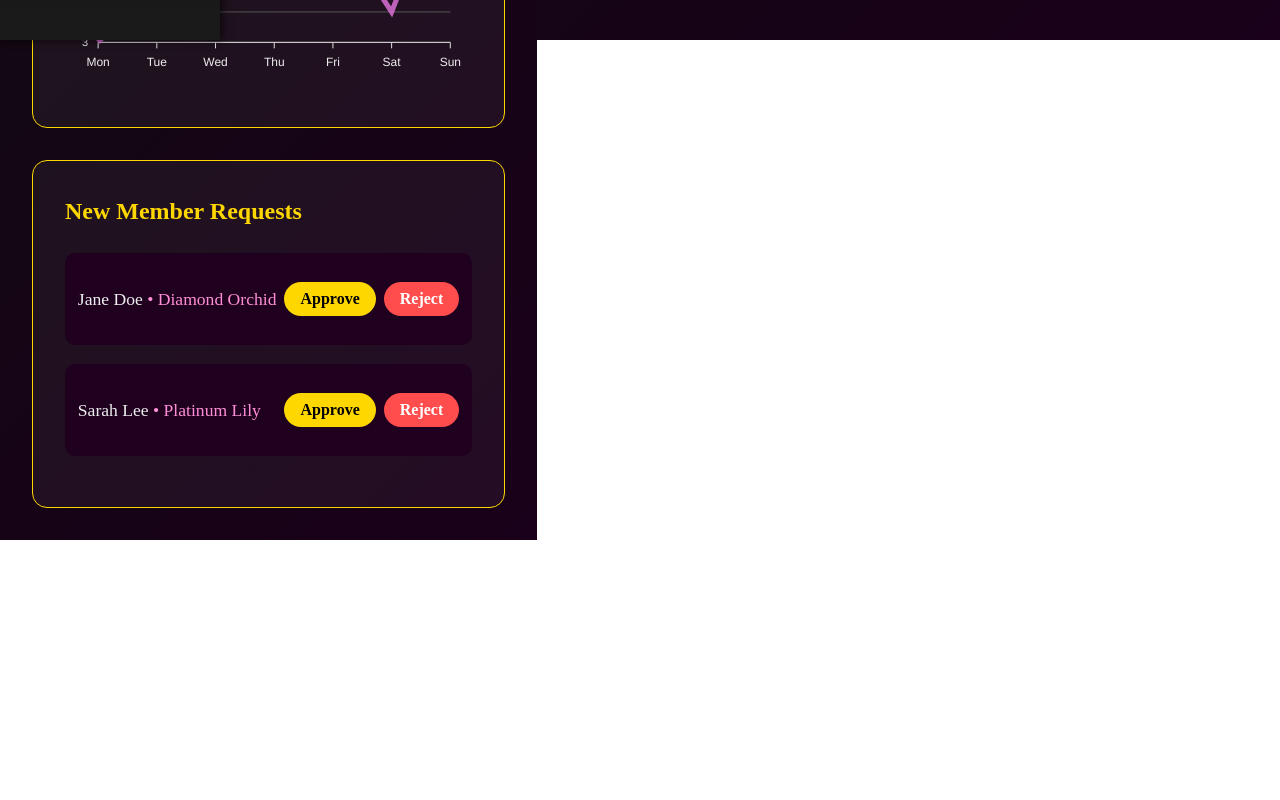
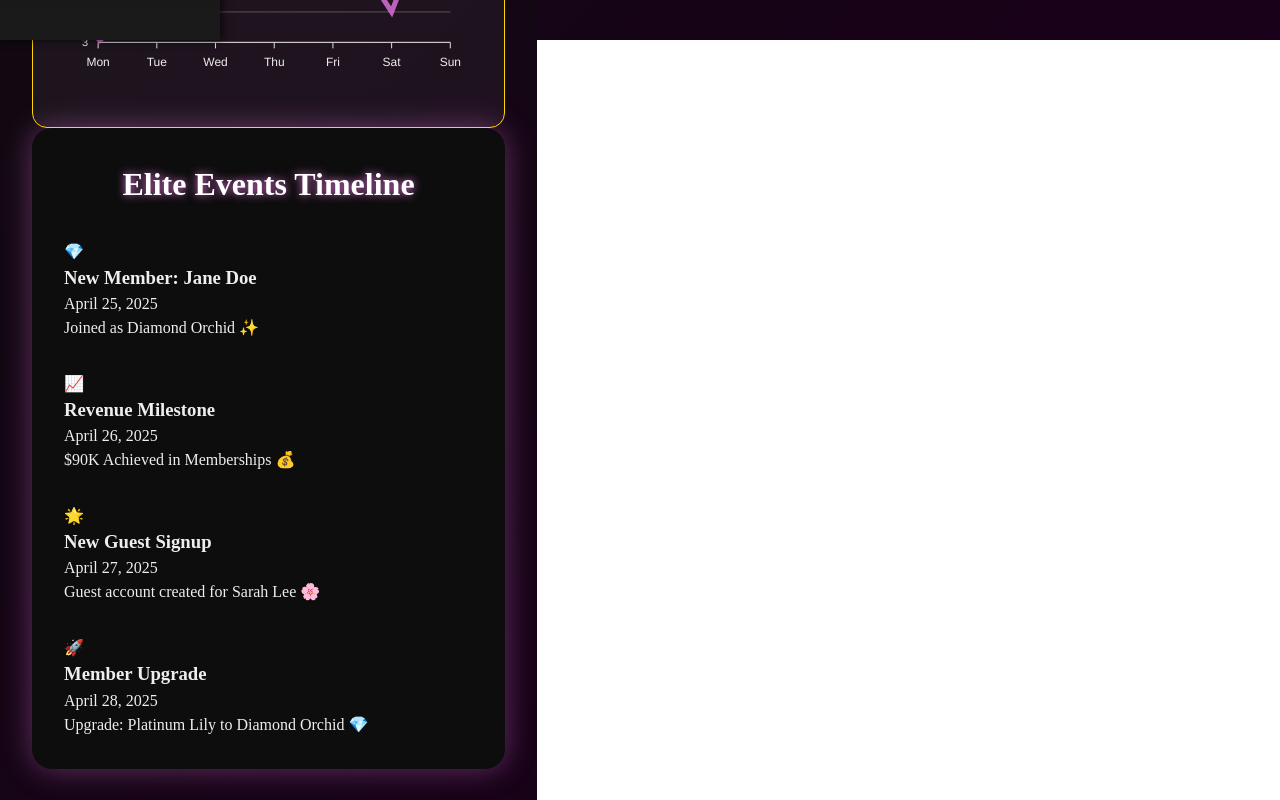
Before and after one commit to mof48/mof-frontend, a React (Vite) app: page /admin in a window 1280 px wide. Shown: the part 760-1560 px from the top of the page. Before the commit the page ends 1300 px from the top, so only its background shows below. Built offline with nearby package versions, Linux system fonts and the light colour scheme; sample sign-in values are in the browser's storage.

Commit message:
added Timeline changes

```diff
--- a/src/pages/Dashboard/AdminDashboard.jsx
+++ b/src/pages/Dashboard/AdminDashboard.jsx
@@ -3,6 +3,7 @@ import adminAvatar from '../../assets/admin-avatar.png'; // Corrected path
 import { useEffect } from 'react';
 import Chart from 'react-apexcharts';
 import AdminSidebar from '../../components/AdminSidebar'; // Import sidebar
+import Timeline from './Timeline'; // 📌 Correct path!
 
 const AdminDashboard = () => {
   useEffect(() => {
@@ -61,6 +62,11 @@ const AdminDashboard = () => {
             height={250}
           />
         </div>
+        {/* Timeline Section */}
+<div className="lux-timeline-section">
+  <Timeline />
+</div>
+
 
         {/* New Member Requests */}
         <div className="lux-requests">
--- /dev/null
+++ b/src/pages/Dashboard/Timeline.css
@@ -0,0 +1,60 @@
+.timeline-wrapper {
+    padding: 2rem;
+    background: #0d0d0d;
+    border-radius: 20px;
+    box-shadow: 0 0 30px rgba(218, 112, 214, 0.4);
+    animation: fadeIn 1.5s ease;
+  }
+
+  .timeline-title {
+    font-family: 'Playfair Display', serif;
+    font-size: 2rem;
+    color: #fff;
+    margin-bottom: 2rem;
+    text-align: center;
+    text-shadow: 0 0 8px #DA70D6;
+  }
+
+  .timeline {
+    display: flex;
+    flex-direction: column;
+    gap: 2rem;
+  }
+
+  .timeline-event {
+    background: rgba(255, 255, 255, 0.05);
+    border: 1px solid #DA70D6;
+    border-radius: 16px;
+    padding: 1.5rem;
+    display: flex;
+    flex-direction: column;
+    animation: slideUp 0.8s ease forwards;
+  }
+
+  .event-time {
+    color: #DA70D6;
+    font-weight: bold;
+    margin-bottom: 0.5rem;
+    font-size: 1.1rem;
+  }
+
+  .event-content h3 {
+    color: #fff;
+    font-size: 1.5rem;
+    margin: 0.5rem 0;
+  }
+
+  .event-content p {
+    color: #ccc;
+    font-size: 1rem;
+  }
+
+  @keyframes fadeIn {
+    from { opacity: 0; }
+    to { opacity: 1; }
+  }
+
+  @keyframes slideUp {
+    from { transform: translateY(20px); opacity: 0; }
+    to { transform: translateY(0); opacity: 1; }
+  }
--- /dev/null
+++ b/src/pages/Dashboard/Timeline.jsx
@@ -0,0 +1,51 @@
+// src/components/Timeline.jsx
+import './Timeline.css';
+
+const events = [
+  {
+    date: 'April 25, 2025',
+    title: 'New Member: Jane Doe',
+    description: 'Joined as Diamond Orchid ✨',
+    icon: '💎'
+  },
+  {
+    date: 'April 26, 2025',
+    title: 'Revenue Milestone',
+    description: '$90K Achieved in Memberships 💰',
+    icon: '📈'
+  },
+  {
+    date: 'April 27, 2025',
+    title: 'New Guest Signup',
+    description: 'Guest account created for Sarah Lee 🌸',
+    icon: '🌟'
+  },
+  {
+    date: 'April 28, 2025',
+    title: 'Member Upgrade',
+    description: 'Upgrade: Platinum Lily to Diamond Orchid 💎',
+    icon: '🚀'
+  }
+];
+
+function Timeline() {
+  return (
+    <div className="timeline-wrapper">
+      <h2 className="timeline-title">Elite Events Timeline</h2>
+      <div className="timeline">
+        {events.map((event, index) => (
+          <div key={index} className="timeline-item">
+            <div className="timeline-icon">{event.icon}</div>
+            <div className="timeline-content">
+              <h3>{event.title}</h3>
+              <span className="timeline-date">{event.date}</span>
+              <p>{event.description}</p>
+            </div>
+          </div>
+        ))}
+      </div>
+    </div>
+  );
+}
+
+export default Timeline;
```
